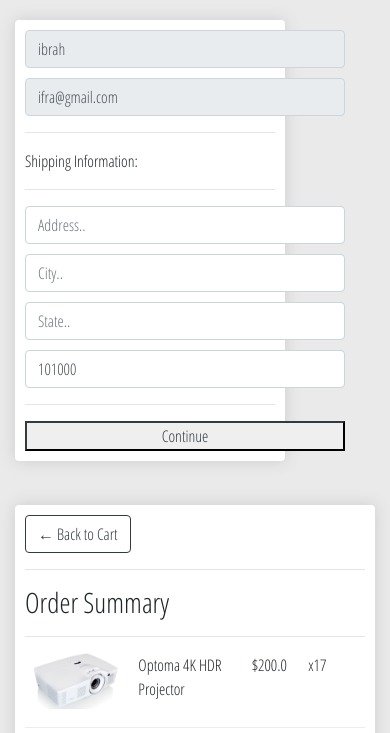
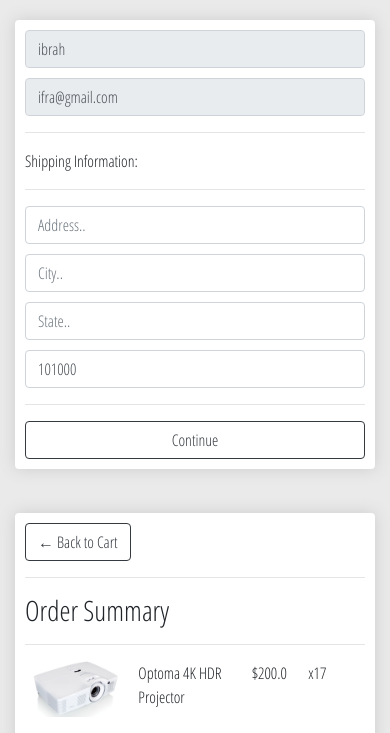
Before and after one commit to Ifraibrahim770/Buy-it, a Django app: page /checkout/ in a window 390 px wide. Shown: the part 228-961 px from the top of the page. Run offline with Django 3.2, Linux system fonts and the light colour scheme; a user stored in the database is signed in; data comes from the database, SQL or seed files in the repository; both versions use the stored data as it was after the commit; some libraries are stand-ins or nearby versions; some web fonts are replaced.

Commit message:
Responsive Checkout Form

```diff
--- a/buy_it_v1/static/css/main.css
+++ b/buy_it_v1/static/css/main.css
@@ -59,7 +59,8 @@ h1,h2,h3,h4,h5,h6{
 }
 
 .form-field{
-	width:250px;
+	width: 100%!important;
+	max-width:320px;
 	display: inline-block;
 	padding: 5px;
 }
--- a/buy_it_v1/store/templates/store/checkout.html
+++ b/buy_it_v1/store/templates/store/checkout.html
@@ -12,18 +12,20 @@
 <body>
 {% block content %}
 <div class="row">
-<div class="col-lg-4" style="margin-top: 20px; width:300px;">
+<div class="col-lg-4 col-sm-12 col-md-12" style="margin-top: 20px; max-width:500px;">
     <div style="box-shadow:hsl(0, 0%, 80%) 0 0 16px;
 	            background-color: #fff;
 	            border-radius: 4px;
-	            padding: 10px;"   class="box-element" id="form-wrapper">
+	            padding: 10px;" class="box-element" id="form-wrapper">
             <form id="user_form" action="{% url 'save_info'%}" method="get">
                 <div id="user_info">
                     <div class="form-field">
-							<input required class="form-control" type="text" name="name" placeholder="Name.." style="margin-bottom: 10px; width:320px" value="{{name}}" disabled>
+                        <input required class="form-control" type="text" name="name" placeholder="Name.."
+                               style="margin-bottom: 10px; width: 100%" value="{{name}}" disabled>
                     </div>
                     <div class="form-field">
-							<input required class="form-control" type="email" name="email" placeholder="Email.." style="width:320px"value="{{email}}" disabled>
+                        <input required class="form-control" type="email" name="email" placeholder="Email.."
+                               style="width: 100%" value="{{email}}" disabled>
                     </div>
 
 
@@ -33,23 +35,27 @@
                     <p>Shipping Information:</p>
                     <hr>
                     <div class="form-field">
-							<input class="form-control" type="text" name="address" placeholder="Address.." style="margin-bottom: 10px; width:320px" value="{{address}}">
+                        <input class="form-control" type="text" name="address" placeholder="Address.."
+                               style="margin-bottom: 10px; width: 100% " value="{{address}}">
                     </div>
                     <div class="form-field">
-							<input class="form-control" type="text" name="city" placeholder="City.." style="margin-bottom: 10px; width:320px" value="{{city}}">
+                        <input class="form-control" type="text" name="city" placeholder="City.."
+                               style="margin-bottom: 10px; width: 100%" value="{{city}}">
                     </div>
                     <div class="form-field">
-							<input class="form-control" type="text" name="state" placeholder="State.." style="margin-bottom: 10px; width:320px" value="{{state}}">
+                        <input class="form-control" type="text" name="state" placeholder="State.."
+                               style="margin-bottom: 10px; width: 100%" value="{{state}}">
                     </div>
                     <div class="form-field">
-							<input class="form-control" type="text" name="zipcode" placeholder="Zip code.."style="width:320px" value="101000">
+                        <input class="form-control" type="text" name="zipcode" placeholder="Zip code.." value="101000"
+                        style=" width: 100%">
                     </div>
-
 
 
                 </div>
                 <hr>
-            <input type="submit" value="Continue" id="form_button" class="btn-outline-dark" style="width:320px">
+                <input type="submit" value="Continue" id="form_button" class="btn btn-outline-dark"
+                       style="width: 100%">
 
 
             </form>
@@ -62,7 +68,7 @@
 	            background-color: #fff;
 	            border-radius: 4px;
 	            padding: 10px;">
-        <a  class="btn btn-outline-dark" href="{% url 'cart' %}">&#x2190; Back to Cart</a>
+            <a class="btn btn-outline-dark" href="{% url 'cart' %}">&#x2190; Back to Cart</a>
             <hr>
             <h3>Order Summary</h3>
             <hr>
@@ -85,8 +91,8 @@
             </div>
 
 
-        <h5>Items:    {{order.get_cart_items}}</h5>
-        <h5>Total:   ${{order.get_cart_total}}</h5>
+            <h5>Items: {{order.get_cart_items}}</h5>
+            <h5>Total: ${{order.get_cart_total}}</h5>
 
         </div>
     </div>
@@ -96,16 +102,17 @@
 
 <script>
     var url = '/ProcessOrder/'
-    fetch (url, {
-    method:'POST', headers:{
-    'Content-Type':'application/json',
-    'X-CSRFToken':csrftoken
+    fetch(url, {
+        method: 'POST', headers: {
+            'Content-Type': 'application/json',
+            'X-CSRFToken': csrftoken
         },
-    body:JSON.stringify({'productID': productID, 'action':action})
-    }).then((response)=>{
+        body: JSON.stringify({'productID': productID, 'action': action})
+    }).then((response) => {
         return response.json()
     })
-    .then((data)=>{console.log('data:',data)
+        .then((data) => {
+            console.log('data:', data)
         })
 </script>
 </body>
```
Also changed, not shown: buy_it_v1/db.sqlite3. Lines whose indentation alone changed are shown as unchanged.
